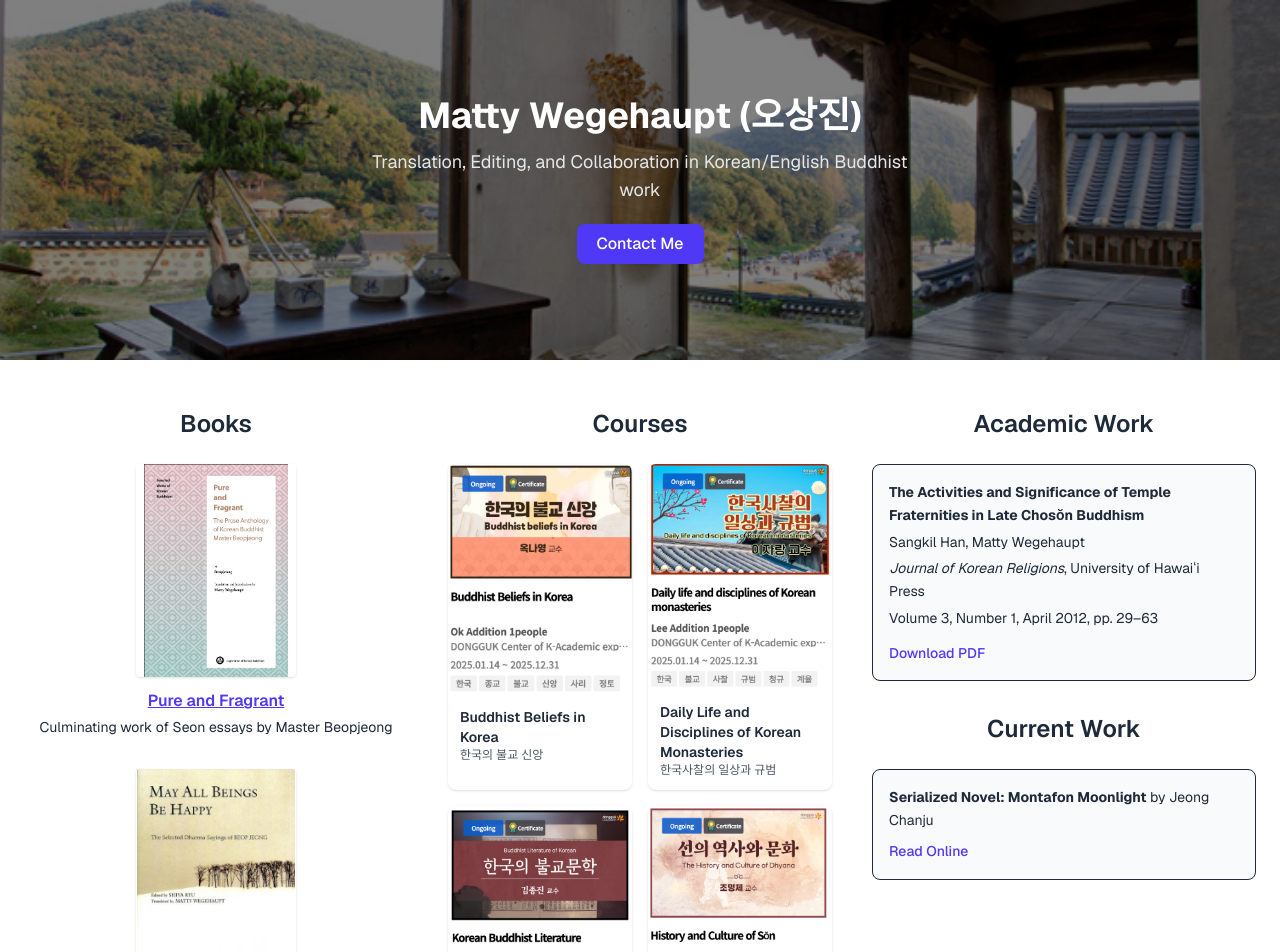
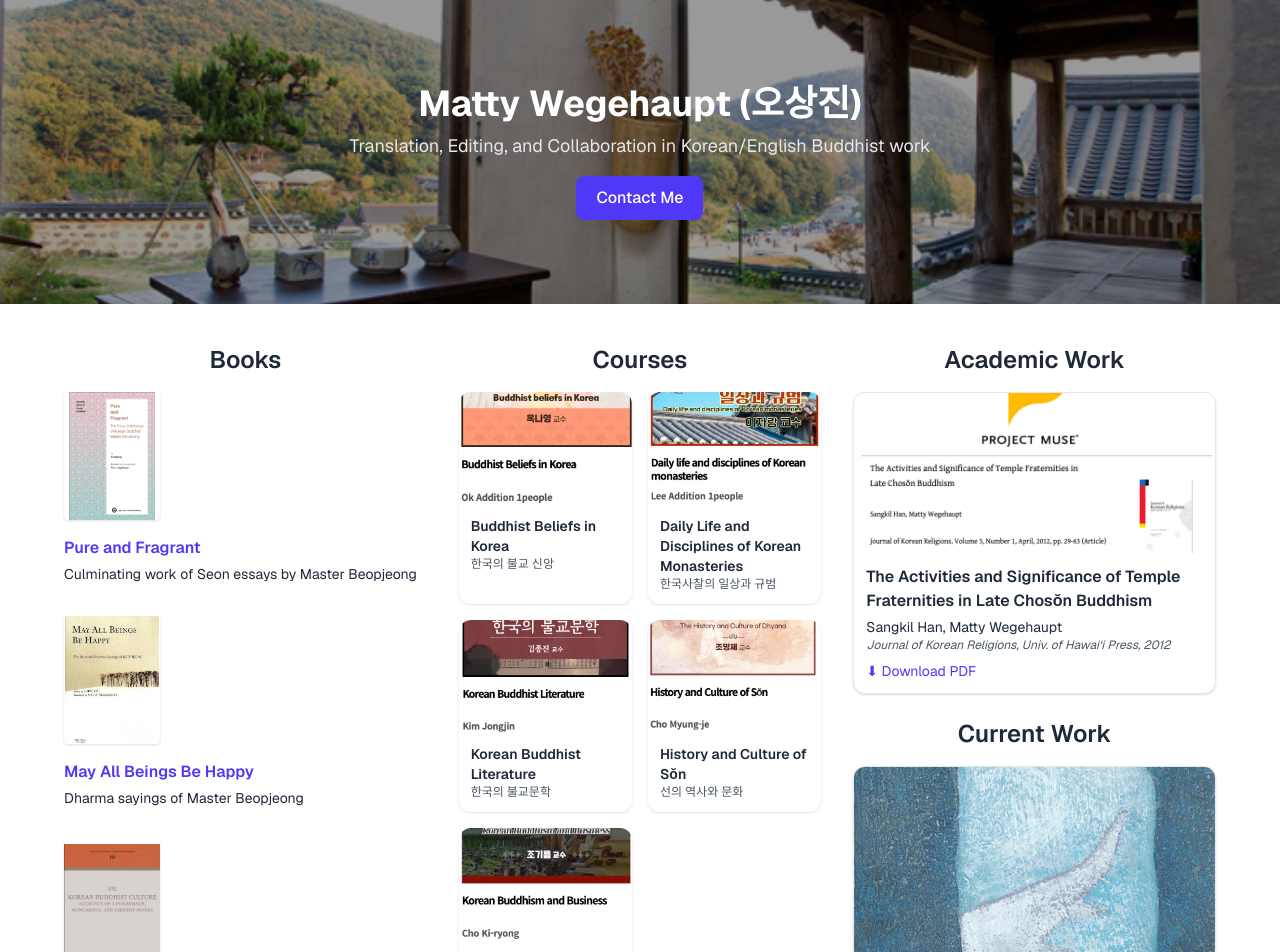
Before and after one commit to omatty123/translation_website, a Next.js app: page / in a window 1280 px wide. Shown: the top 952 px of the page. Built offline with nearby package versions, Linux system fonts and the light colour scheme.

Commit message:
Update page.tsx

```diff
--- a/app/page.tsx
+++ b/app/page.tsx
@@ -1,14 +1,25 @@
+// app/page.tsx
 import Head from "next/head";
 import Image from "next/image";
+
+// Hero
 import hanokBg from "/public/Hanok-Ondol-room-maru-floor.jpg";
+
+// Books
+import pureImg from "/public/malgohyangi.png";
+import happyImg from "/public/mabbh.jpg";
+import hyechoImg from "/public/hyecho.png";
+
+// Courses
 import beliefsImg from "/public/beliefs.png";
 import monasteriesImg from "/public/monasteries.png";
 import literatureImg from "/public/literature.png";
 import songImg from "/public/song.png";
 import businessImg from "/public/business.png";
-import pureImg from "/public/malgohyangi.png";
-import happyImg from "/public/mabbh.jpg";
-import hyechoImg from "/public/hyecho.png";
+
+// NEW right-column images
+import sangilImg from "/public/SangilHan.jpg";             // <- Academic work image
+import montafonImg from "/public/Montafonmoonlight.jpg";   // <- Serialized novel image
 
 export default function Home() {
   return (
@@ -23,180 +34,163 @@ export default function Home() {
 
       <main className="min-h-screen bg-white text-gray-800 font-sans">
         {/* Hero */}
-        <section className="relative h-[45vh] flex items-center justify-center overflow-hidden">
+        <section className="relative h-[36vh] md:h-[38vh] flex items-center justify-center overflow-hidden">
           <Image
             src={hanokBg}
             alt="Traditional Hanok ondol floor"
             fill
-            className="object-cover"
             priority
+            className="object-cover object-center"
           />
-          <div className="absolute inset-0 bg-black/50" />
-          <div className="relative z-10 text-center px-4 max-w-xl">
-            <h1 className="text-3xl md:text-4xl font-bold text-white mb-3">
+          <div className="absolute inset-0 bg-black/40" />
+          <div className="relative z-10 text-center px-4 max-w-2xl">
+            <h1 className="text-3xl md:text-4xl font-bold text-white mb-2">
               Matty Wegehaupt (오상진)
             </h1>
-            <p className="text-base md:text-lg text-gray-200 mb-5">
+            <p className="text-base md:text-lg text-gray-200 mb-4">
               Translation, Editing, and Collaboration in Korean/English Buddhist work
             </p>
             <a
               href="mailto:omatty@gmail.com"
-              className="inline-block bg-indigo-600 hover:bg-indigo-500 text-white font-medium py-2 px-5 rounded-lg transition"
+              className="inline-block bg-indigo-600 hover:bg-indigo-500 text-white font-medium py-2.5 px-5 rounded-lg transition"
             >
               Contact Me
             </a>
           </div>
         </section>
 
-        {/* 3-column layout */}
-        <section className="py-12 px-6 bg-white">
-          <div className="max-w-7xl mx-auto grid grid-cols-1 md:grid-cols-3 gap-10">
+        {/* Three columns */}
+        <section className="px-6 py-10">
+          <div className="max-w-6xl mx-auto grid grid-cols-1 md:grid-cols-3 gap-8">
 
-            {/* Books */}
+            {/* BOOKS */}
             <div>
-              <h2 className="text-2xl font-semibold mb-6 text-center">Books</h2>
-              {[
-                {
-                  title: "Pure and Fragrant",
-                  img: pureImg,
-                  url: "https://books.google.com/books/about/Pure_and_Fragrant.html?id=qQ_qEAAAQBAJ",
-                  desc: "Culminating work of Seon essays by Master Beopjeong",
-                },
-                {
-                  title: "May All Beings Be Happy",
-                  img: happyImg,
-                  url: "https://www.amazon.com/May-All-Beings-Happy-English/dp/8995757736",
-                  desc: "Dharma sayings of Master Beopjeong",
-                },
-                {
-                  title: "Hyecho's Memoirs of a Pilgrimage to the Five Indian Kingdoms",
-                  img: hyechoImg,
-                  url: "https://www.buddhistelibrary.org/en/albums/central/Dhamma_books/10_Culture_web.pdf#page=35",
-                  desc: "in *Accounts of a Pilgrimage, Monuments, and Eminent Monks*",
-                },
-              ].map(({ title, img, url, desc }, idx) => (
-                <div key={idx} className="mb-8">
-                  <div className="w-[160px] aspect-[3/4] relative mx-auto">
-                    <Image
-                      src={img}
-                      alt={title}
-                      fill
-                      className="object-contain rounded shadow"
-                    />
+              <h2 className="text-2xl font-semibold text-center mb-4">Books</h2>
+              <div className="space-y-8">
+                {/* Book 1 */}
+                <div className="grid grid-cols-[96px,1fr] gap-4 items-start">
+                  <div className="w-24 aspect-[3/4] relative">
+                    <Image src={pureImg} alt="Pure and Fragrant" fill className="object-contain rounded shadow" />
                   </div>
-                  <div className="text-center mt-3">
+                  <div>
                     <a
-                      href={url}
-                      className="text-indigo-600 font-semibold underline hover:text-indigo-800"
+                      href="https://books.google.com/books/about/Pure_and_Fragrant.html?id=qQ_qEAAAQBAJ"
                       target="_blank"
+                      className="text-indigo-600 font-semibold hover:underline"
                     >
-                      {title}
+                      Pure and Fragrant
                     </a>
-                    <p
-                      className="text-sm mt-1"
-                      dangerouslySetInnerHTML={{
-                        __html: desc.replace(/\*(.*?)\*/g, "<em>$1</em>"),
-                      }}
-                    />
+                    <p className="text-sm mt-1">
+                      Culminating work of Seon essays by Master Beopjeong
+                    </p>
                   </div>
                 </div>
-              ))}
+
+                {/* Book 2 */}
+                <div className="grid grid-cols-[96px,1fr] gap-4 items-start">
+                  <div className="w-24 aspect-[3/4] relative">
+                    <Image src={happyImg} alt="May All Beings Be Happy" fill className="object-contain rounded shadow" />
+                  </div>
+                  <div>
+                    <a
+                      href="https://www.amazon.com/May-All-Beings-Happy-English/dp/8995757736"
+                      target="_blank"
+                      className="text-indigo-600 font-semibold hover:underline"
+                    >
+                      May All Beings Be Happy
+                    </a>
+                    <p className="text-sm mt-1">Dharma sayings of Master Beopjeong</p>
+                  </div>
                 </div>
 
-            {/* Courses */}
+                {/* Book 3 */}
+                <div className="grid grid-cols-[96px,1fr] gap-4 items-start">
+                  <div className="w-24 aspect-[3/4] relative">
+                    <Image src={hyechoImg} alt="Hyecho" fill className="object-contain rounded shadow" />
+                  </div>
                   <div>
-              <h2 className="text-2xl font-semibold mb-6 text-center">Courses</h2>
+                    <a
+                      href="https://www.buddhistelibrary.org/en/albums/central/Dhamma_books/10_Culture_web.pdf#page=35"
+                      target="_blank"
+                      className="text-indigo-600 font-semibold hover:underline"
+                    >
+                      Hyecho’s Memoirs of a Pilgrimage to the Five Indian Kingdoms
+                    </a>
+                    <p className="text-sm mt-1">
+                      in <em>Accounts of a Pilgrimage, Monuments, and Eminent Monks</em>
+                    </p>
+                  </div>
+                </div>
+              </div>
+            </div>
+
+            {/* COURSES */}
+            <div>
+              <h2 className="text-2xl font-semibold text-center mb-4">Courses</h2>
               <div className="grid grid-cols-1 sm:grid-cols-2 gap-4">
                 {[
-                  {
-                    title: "Buddhist Beliefs in Korea",
-                    korean: "한국의 불교 신앙",
-                    img: beliefsImg,
-                    url: "https://www.kmooc.kr/view/course/detail/15060",
-                  },
-                  {
-                    title: "Daily Life and Disciplines of Korean Monasteries",
-                    korean: "한국사찰의 일상과 규범",
-                    img: monasteriesImg,
-                    url: "https://www.kmooc.kr/view/course/detail/15064",
-                  },
-                  {
-                    title: "Korean Buddhist Literature",
-                    korean: "한국의 불교문학",
-                    img: literatureImg,
-                    url: "https://www.kmooc.kr/view/course/detail/13246",
-                  },
-                  {
-                    title: "History and Culture of Sŏn",
-                    korean: "선의 역사와 문화",
-                    img: songImg,
-                    url: "https://www.kmooc.kr/view/course/detail/13251",
-                  },
-                  {
-                    title: "Korean Buddhism and Business",
-                    korean: "한국불교와 비즈니스",
-                    img: businessImg,
-                    url: "https://www.kmooc.kr/view/course/detail/13254",
-                  },
-                ].map(({ title, korean, img, url }, idx) => (
+                  { title: "Buddhist Beliefs in Korea", kr: "한국의 불교 신앙", img: beliefsImg, url: "https://www.kmooc.kr/view/course/detail/15060?tm=20250413071136" },
+                  { title: "Daily Life and Disciplines of Korean Monasteries", kr: "한국사찰의 일상과 규범", img: monasteriesImg, url: "https://www.kmooc.kr/view/course/detail/15064?tm=20250413074914" },
+                  { title: "Korean Buddhist Literature", kr: "한국의 불교문학", img: literatureImg, url: "https://www.kmooc.kr/view/course/detail/13246?tm=20250413071115" },
+                  { title: "History and Culture of Sŏn", kr: "선의 역사와 문화", img: songImg, url: "https://www.kmooc.kr/view/course/detail/13251?tm=20250413074824" },
+                  { title: "Korean Buddhism and Business", kr: "한국불교와 비즈니스", img: businessImg, url: "https://www.kmooc.kr/view/course/detail/13254?tm=20250413071035" },
+                ].map((c, i) => (
                   <a
-                    key={idx}
-                    href={url}
+                    key={i}
+                    href={c.url}
                     target="_blank"
                     rel="noopener noreferrer"
-                    className="bg-white rounded-lg overflow-hidden shadow hover:shadow-md transition block"
+                    className="bg-white rounded-xl overflow-hidden shadow hover:shadow-md transition block"
                   >
-                    <Image src={img} alt={title} className="w-full object-cover" />
+                    <Image src={c.img} alt={c.title} className="w-full h-28 object-cover" />
                     <div className="p-3">
-                      <h3 className="font-semibold text-sm">{title}</h3>
-                      <p className="text-xs text-gray-600">{korean}</p>
+                      <h3 className="font-semibold text-sm">{c.title}</h3>
+                      <p className="text-xs text-gray-600">{c.kr}</p>
                     </div>
                   </a>
                 ))}
               </div>
             </div>
 
-            {/* Academic Work + Current Work */}
-            <div className="space-y-8">
+            {/* ACADEMIC + CURRENT WORK */}
+            <div>
+              <h2 className="text-2xl font-semibold text-center mb-4">Academic Work</h2>
+              <div className="space-y-6">
                 {/* Academic Work */}
-              <div>
-                <h2 className="text-2xl font-semibold mb-6 text-center">Academic Work</h2>
-                <div className="p-4 border rounded-lg bg-gray-50 text-sm leading-relaxed space-y-1">
-                  <p>
-                    <strong>
-                      The Activities and Significance of Temple Fraternities in Late
-                      Chosŏn Buddhism
-                    </strong>
+                <div className="bg-white rounded-xl border border-gray-200 shadow-sm overflow-hidden">
+                  <Image src={sangilImg} alt="Journal of Korean Religions" className="w-full h-40 object-cover" />
+                  <div className="p-3">
+                    <h3 className="font-semibold text-base">
+                      The Activities and Significance of Temple Fraternities in Late Chosŏn Buddhism
+                    </h3>
+                    <p className="text-sm mt-1">Sangkil Han, Matty Wegehaupt</p>
+                    <p className="text-xs text-gray-600 italic">
+                      Journal of Korean Religions, Univ. of Hawai‘i Press, 2012
                     </p>
-                  <p>Sangkil Han, Matty Wegehaupt</p>
-                  <p>
-                    <em>Journal of Korean Religions</em>, University of Hawaiʻi Press
-                  </p>
-                  <p>Volume 3, Number 1, April 2012, pp. 29–63</p>
                     <a
-                    href="/temple-fraternities.pdf"
+                      href="https://raw.githubusercontent.com/omatty123/translation_website/main/public/temple-fraternities.pdf"
                       download
-                    className="inline-block mt-2 text-indigo-600 hover:underline font-medium"
+                      className="text-indigo-600 text-sm hover:underline block mt-2"
                     >
-                    Download PDF
+                      ⬇ Download PDF
                     </a>
                   </div>
                 </div>
 
                 {/* Current Work */}
                 <div>
-                <h2 className="text-2xl font-semibold mb-6 text-center">Current Work</h2>
-                <div className="p-4 border rounded-lg bg-gray-50 text-sm leading-relaxed">
-                  <p>
-                    <strong>Serialized Novel: Montafon Moonlight</strong> by Jeong Chanju
-                  </p>
+                  <h2 className="text-2xl font-semibold text-center mb-4">Current Work</h2>
                   <a
                     href="https://omatty123.github.io/MontafonMoonlight/"
                     target="_blank"
                     rel="noopener noreferrer"
-                    className="inline-block mt-2 text-indigo-600 hover:underline font-medium"
+                    className="bg-white rounded-xl border border-gray-200 shadow-sm overflow-hidden block"
                   >
-                    Read Online
+                    <Image src={montafonImg} alt="Montafon Moonlight" className="w-full h-48 object-cover" />
+                    <div className="p-3 text-center">
+                      <h3 className="font-semibold text-base">Serialized Novel</h3>
+                      <p className="text-sm text-gray-600 italic">Moonlight of Montafon by Jeong Chanju</p>
+                    </div>
                   </a>
                 </div>
               </div>
@@ -204,9 +198,8 @@ export default function Home() {
           </div>
         </section>
 
-        {/* Footer */}
-        <footer className="py-6 text-center text-sm text-gray-500 border-t">
-          © {new Date().getFullYear()} Matty Wegehaupt
+        <footer className="text-center py-6 text-xs text-gray-500">
+          © 2025 Matty Wegehaupt
         </footer>
       </main>
     </>
```
Lines whose indentation alone changed are shown as unchanged.
